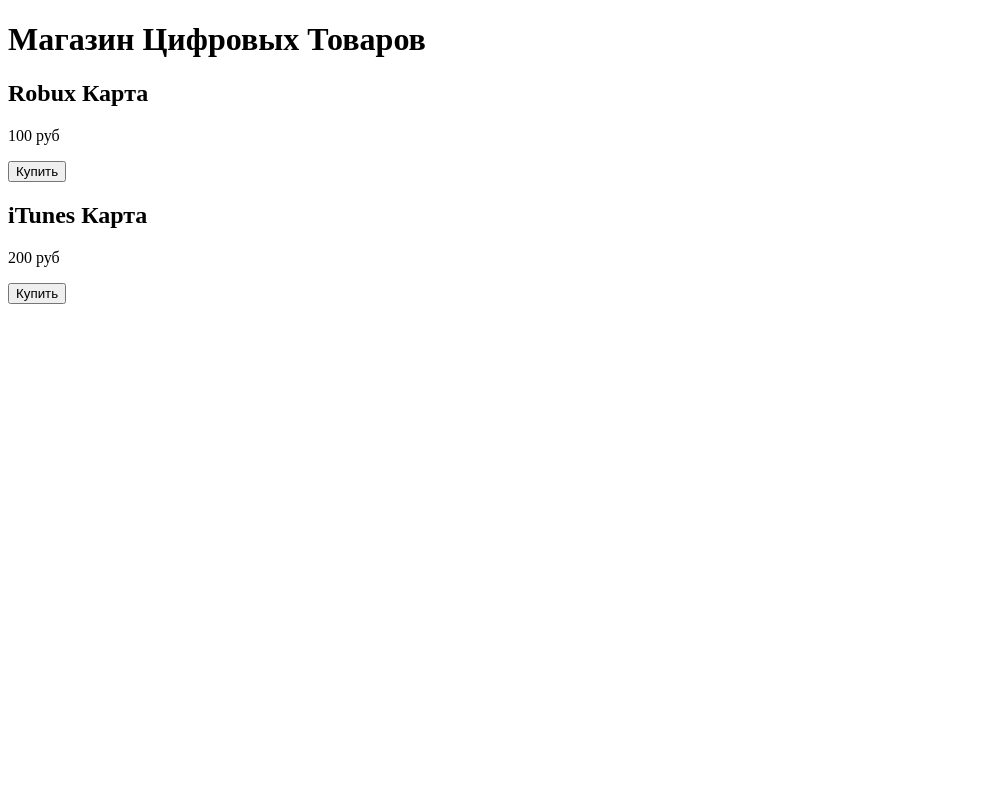
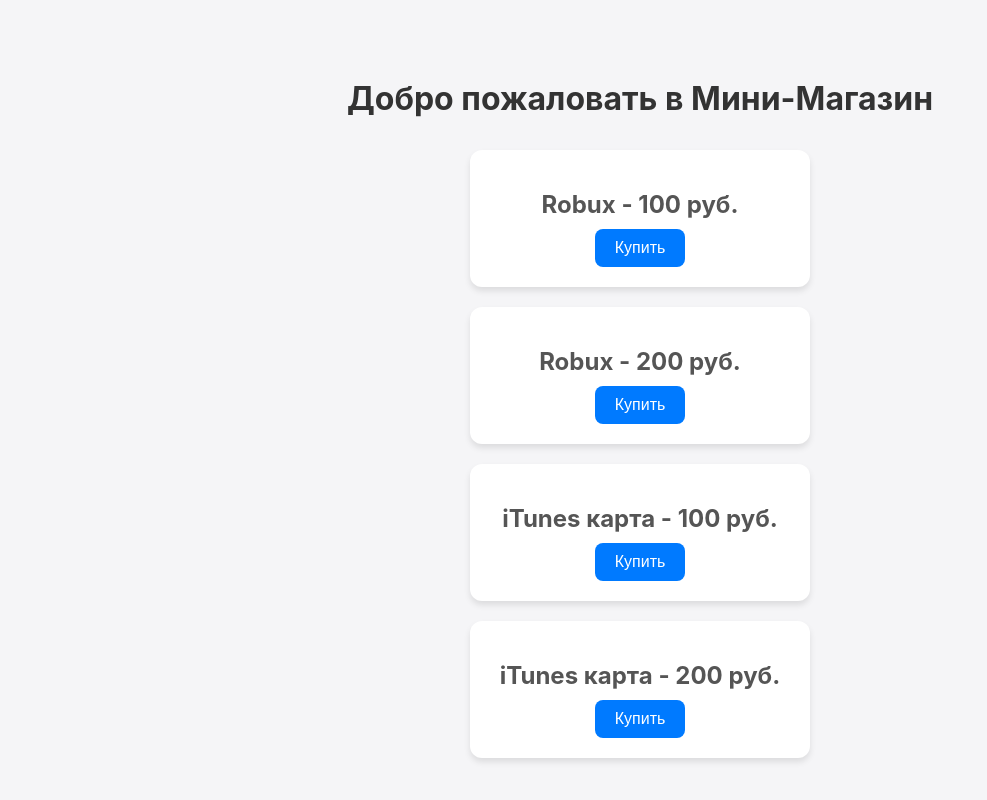
Before and after one commit to joeruhacker/miniappmybot, a plain HTML site: page index.html in a window 1280 px wide. Shown: the whole page, without its empty margins (0-987 px from the left). Drawn offline with Linux system fonts and the light colour scheme.

Commit message:
Update index.html

```diff
--- a/index.html
+++ b/index.html
@@ -2,41 +2,108 @@
 <html lang="ru">
 <head>
     <meta charset="UTF-8">
-    <title>Магазин Цифровых Товаров</title>
+    <title>Мини-Магазин</title>
     <style>
-        /* Ваши стили */
+        /* Стилизация в стиле Apple */
+        body {
+            font-family: -apple-system, BlinkMacSystemFont, "Segoe UI", Roboto, "Helvetica Neue", Arial, sans-serif;
+            background-color: #f5f5f7;
+            display: flex;
+            flex-direction: column;
+            align-items: center;
+            padding: 50px;
+        }
+        h1 {
+            color: #333;
+        }
+        .product {
+            background-color: #fff;
+            border-radius: 12px;
+            box-shadow: 0 4px 6px rgba(0,0,0,0.1);
+            padding: 20px;
+            margin: 10px;
+            width: 300px;
+            text-align: center;
+        }
+        .product h2 {
+            margin-bottom: 10px;
+            color: #555;
+        }
+        .product button {
+            background-color: #007aff;
+            color: white;
+            border: none;
+            padding: 10px 20px;
+            border-radius: 8px;
+            cursor: pointer;
+            font-size: 16px;
+        }
+        .product button:hover {
+            background-color: #0051a8;
+        }
     </style>
 </head>
 <body>
-    <h1>Магазин Цифровых Товаров</h1>
-
-    <div class="product" data-product="robux">
-        <h2>Robux Карта</h2>
-        <p class="price">100 руб</p>
-        <button class="buy-button">Купить</button>
+    <h1>Добро пожаловать в Мини-Магазин</h1>
+    <div class="product" data-product-id="robux_100" data-price="100">
+        <h2>Robux - 100 руб.</h2>
+        <button>Купить</button>
     </div>
-
-    <div class="product" data-product="itunes">
-        <h2>iTunes Карта</h2>
-        <p class="price">200 руб</p>
-        <button class="buy-button">Купить</button>
+    <div class="product" data-product-id="robux_200" data-price="200">
+        <h2>Robux - 200 руб.</h2>
+        <button>Купить</button>
+    </div>
+    <div class="product" data-product-id="itunes_100" data-price="100">
+        <h2>iTunes карта - 100 руб.</h2>
+        <button>Купить</button>
+    </div>
+    <div class="product" data-product-id="itunes_200" data-price="200">
+        <h2>iTunes карта - 200 руб.</h2>
+        <button>Купить</button>
     </div>
 
     <script>
-        const tg = window.Telegram.WebApp;
+        // Функция для получения данных пользователя из Telegram Web App
+        function getTelegramData() {
+            // Проверяем, доступен ли объект Telegram
+            if (window.Telegram.WebApp) {
+                return window.Telegram.WebApp.initData;
+            }
+            return '';
+        }
 
-        document.querySelectorAll('.buy-button').forEach(button => {
+        // Обработчик клика на кнопку "Купить"
+        document.querySelectorAll('.product button').forEach(button => {
             button.addEventListener('click', () => {
-                const productDiv = button.closest('.product');
-                const product = productDiv.getAttribute('data-product');
-                const price = productDiv.querySelector('.price').innerText.split(' ')[0];
+                const productDiv = button.parentElement;
+                const productId = productDiv.getAttribute('data-product-id');
+                const price = productDiv.getAttribute('data-price');
 
-                // Отправка данных в бот через Web App Data
-                tg.sendData(JSON.stringify({
-                    user_id: tg.initDataUnsafe.user.id,
-                    product: product,
-                    price: price
-                }));
+                // Отправка данных на сервер через fetch
+                fetch('https://a29461-a4dc.u.d-f.pw/create_order', {  // Замените YOUR_SERVER_DOMAIN на ваш домен
+                    method: 'POST',
+                    headers: {
+                        'Content-Type': 'application/json'
+                    },
+                    body: JSON.stringify({
+                        product_id: productId,
+                        price: price,
+                        telegram_data: getTelegramData()
+                    })
+                })
+                .then(response => response.json())
+                .then(data => {
+                    if (data.success) {
+                        // Открытие ссылки на оплату через Telegram
+                        Telegram.WebApp.openLink(data.invoice_url, { try_instant_view: true });
+                    } else {
+                        alert('Ошибка при создании заказа: ' + data.error);
+                    }
+                })
+                .catch(error => {
+                    console.error('Ошибка:', error);
+                    alert('Произошла ошибка при обработке запроса.');
+                });
             });
         });
     </script>
```
